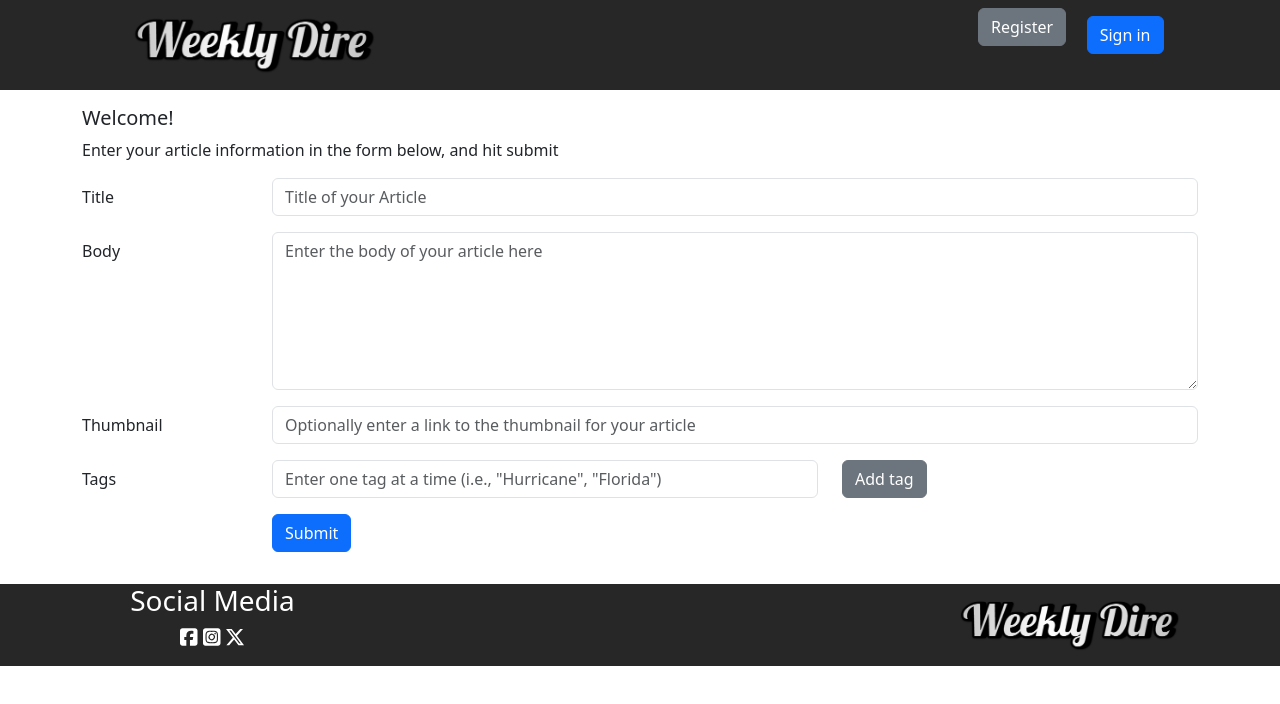
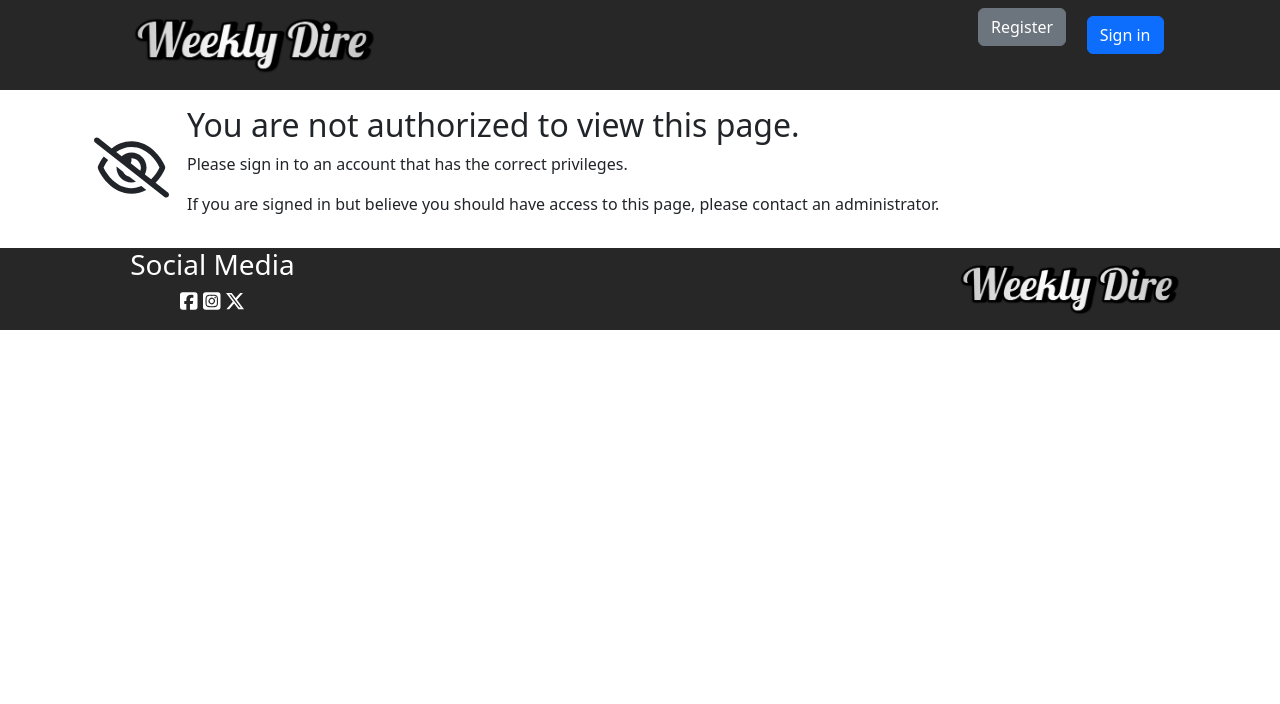
Before and after one commit to drewjtaylor/WeeklyDire, a React (Create React App) app in the folder weeklydire_front_end/: page /write in a window 1280 px wide. Shown: the top 704 px of the page. Built offline with nearby package versions, Linux system fonts and the light colour scheme.

Commit message:
Display "Unauthorized" if user doesn't have permission

```diff
--- a/weeklydire_front_end/src/Pages/Admin.js
+++ b/weeklydire_front_end/src/Pages/Admin.js
@@ -3,7 +3,9 @@ import { selectAllDbArticles, selectAllUsers } from "../sampledbOperations";
 import { useCookies } from "react-cookie";
 import {Container, Row, Table} from 'reactstrap';
 import Loading from '../Components/Loading';
+import Unauthorized from '../Pages/Unauthorized';
 import { Link } from "react-router-dom";
+import useCheckUser from "../utils/useCheckUser";
 
 const Admin = () => {
     const [articlesLoading, setArticlesLoading] = useState(true);
@@ -12,6 +14,10 @@ const Admin = () => {
     const [articles, setArticles] = useState([]);
     const [users, setUsers] = useState([]);
     const [cookies] = useCookies();
+
+    const [currentUser, setCurrentUser] = useState({});
+    useCheckUser(currentUser, setCurrentUser);
+
 
     // Function to find the username from a creator._id
     const findCreatorUsername = (creatorId) => {
@@ -49,6 +55,13 @@ const Admin = () => {
         fetchUsersData();
     }, [cookies.jwt])
 
+    if (!currentUser.admin) {
+        return <Container>
+            <Unauthorized />
+        </Container>
+    }
+
+    if (currentUser.admin) {
         return (
             <Container>
                 <h5>Welcome to the admin page. Click a username below to change that user's permissions, or see the <a href="#articles">articles section</a> below.
@@ -109,5 +122,6 @@ const Admin = () => {
             </Container>
         )
     }
+}
 
 export default Admin
--- /dev/null
+++ b/weeklydire_front_end/src/Pages/Unauthorized.js
@@ -0,0 +1,23 @@
+import { FontAwesomeIcon } from "@fortawesome/react-fontawesome";
+import {faEyeSlash} from '@fortawesome/free-regular-svg-icons';
+import {Container, Col, Row} from 'reactstrap';
+
+
+const Unauthorized = () => {
+  return (
+    <Container>
+        <Row className="align-items-center">
+            <Col xs={1}>
+                <FontAwesomeIcon icon={faEyeSlash} style={{height: '75', width: '75'}} />
+            </Col>
+            <Col>
+                <h2>You are not authorized to view this page.</h2>
+                <p>Please sign in to an account that has the correct privileges.</p>
+                <p>If you are signed in but believe you should have access to this page, please contact an administrator.</p>
+            </Col>
+        </Row>
+    </Container>
+  )
+}
+
+export default Unauthorized
--- a/weeklydire_front_end/src/Pages/Write.js
+++ b/weeklydire_front_end/src/Pages/Write.js
@@ -1,17 +1,20 @@
     import {Col, Row, Container, Button, Label, FormGroup } from 'reactstrap';
     import {Formik, Form, Field, ErrorMessage} from 'formik';
     import { validateWriteForm } from '../utils/validateWriteForm';
-    import { useState, useRef } from 'react';
+    import { useState, useRef, useEffect } from 'react';
     import {dbUrl} from '../utils/dbUrl';
     import { useCookies } from 'react-cookie';
-
+    import Unauthorized from '../Pages/Unauthorized';
+    import useCheckUser from '../utils/useCheckUser';
 
     const Write = () => {
         const ref = useRef(null);
         const [cookies] = useCookies();
-
         const [pendingTags, setPendingTags] = useState([]);
 
+        // Check current user
+        const [user, setUser] = useState({});
+        useCheckUser(user, setUser);
 
 
         const postData = async (url, data) => {
@@ -41,6 +44,12 @@
             handleArticleSubmit(values);
             resetForm();
         };
+
+        if (!user.creator) {
+            return <Container>
+                <Unauthorized />
+            </Container>
+        }
 
         return (
             <Container>
```
Lines whose indentation alone changed are shown as unchanged.
